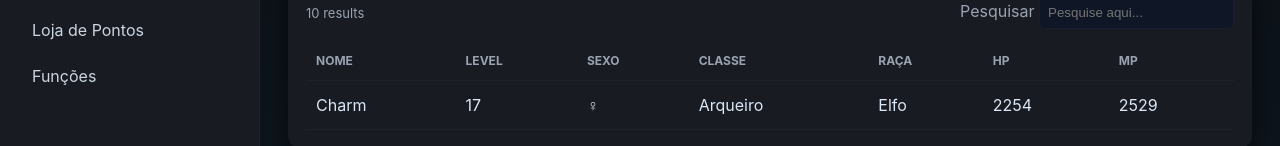
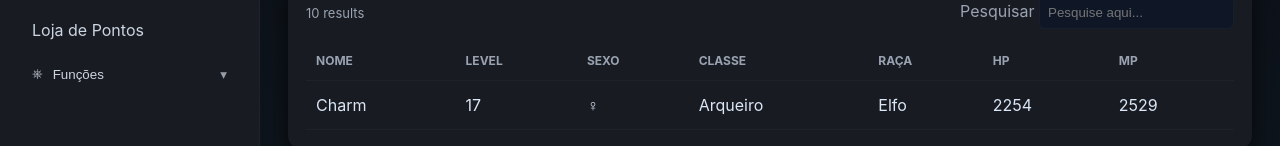
Before and after one commit to Larissa1232/evol, a React (Vite) app: page / in a window 1280 px wide. Shown: the part 337-483 px from the top of the page. Built offline with nearby package versions, Linux system fonts and the light colour scheme.

Commit message:
Add 'Funções' dropdown with submenu and submenu section header

```diff
--- a/src/components/PlayerSidebar.css
+++ b/src/components/PlayerSidebar.css
@@ -19,3 +19,5 @@
 .submenu.open{max-height:280px;border-left-color:rgba(107,59,214,0.9);opacity:1;padding-top:8px;margin-bottom:12px}
 .submenu-item{display:block;padding:8px 10px;border-radius:6px;color:#cbd5e1;text-decoration:none;margin-bottom:6px}
 .submenu-item:hover{background:rgba(255,255,255,0.02);color:#fff}
+
+.submenu-section{margin:10px 0 6px;color:rgba(255,255,255,0.55);font-size:11px;font-weight:700;letter-spacing:1px}
--- a/src/components/Sidebar.jsx
+++ b/src/components/Sidebar.jsx
@@ -3,6 +3,7 @@ import './PlayerSidebar.css';
 
 export default function Sidebar() {
   const [donationOpen, setDonationOpen] = useState(true);
+  const [functionsOpen, setFunctionsOpen] = useState(false);
 
   return (
     <aside className="sidebar">
@@ -40,7 +41,29 @@ export default function Sidebar() {
         </div>
 
         <a className="menu-item">Loja de Pontos</a>
-        <a className="menu-item">Funções</a>
+
+        <div className="menu-item has-children">
+          <button
+            className="menu-link"
+            onClick={() => setFunctionsOpen(v => !v)}
+            aria-expanded={functionsOpen}
+          >
+            <span className="icon">⎈</span>
+            <span className="label">Funções</span>
+            <span className={`caret ${functionsOpen ? 'open' : ''}`}>
+              ▾
+            </span>
+          </button>
+
+          <ul className={`submenu ${functionsOpen ? 'open' : ''}`}>
+            <li><a className="submenu-item">Resgate de Presentes</a></li>
+            <li><a className="submenu-item">Logado Premiado</a></li>
+            <li><a className="submenu-item">Folhas por Hora</a></li>
+
+            <li className="submenu-section">EVENTOS</li>
+            <li><a className="submenu-item">Resgate de Folhas</a></li>
+          </ul>
+        </div>
       </nav>
     </aside>
   );
```
